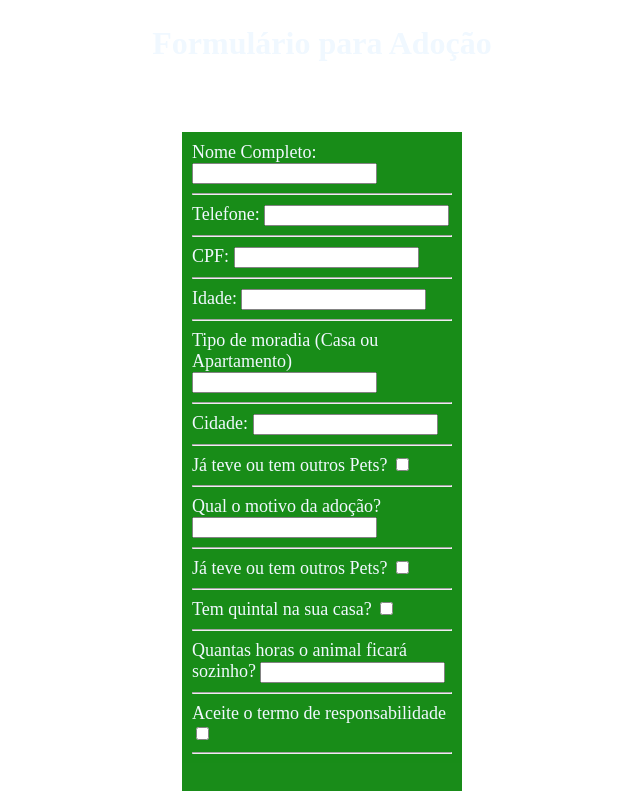
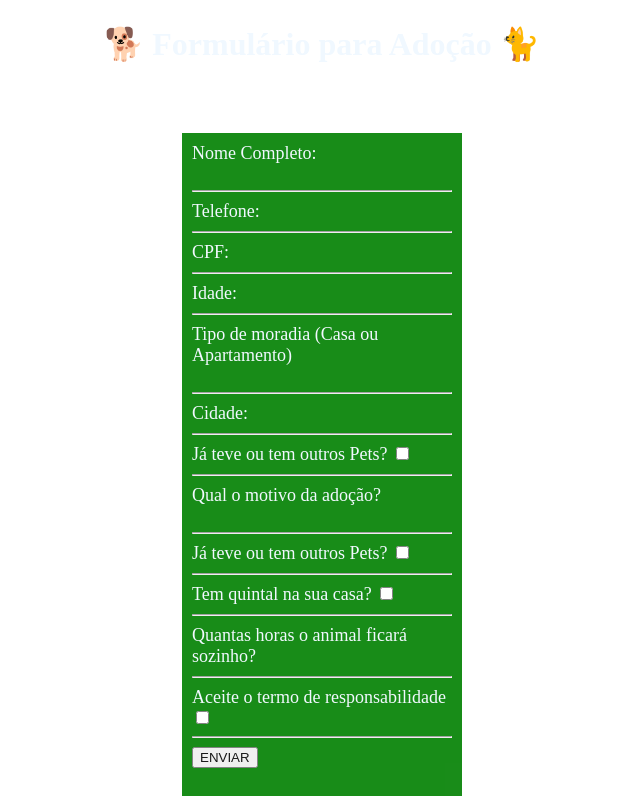
Before and after one commit to caiosantos-777/ATIVIDADE-DOGS, a plain HTML site: page index.html in a window 1280 px wide. Shown: the whole page, without its empty margins (318-958 px from the left). Drawn offline with Linux system fonts and the light colour scheme.

Commit message:
add - pronto

```diff
--- a/index.html
+++ b/index.html
@@ -11,7 +11,7 @@
 
     <header>
 
-        <h1> Formulário para Adoção </h1>
+        <h1>🐕 Formulário para Adoção 🐈</h1>
 
     </header>
 
@@ -57,6 +57,8 @@
                     <input type="checkbox" name=Quintal/>  <hr>
 
 
+                    <button type="submit" onclick="validarFormulario()">ENVIAR</button>
+
 
 
 
--- a/style.css
+++ b/style.css
@@ -29,3 +29,9 @@ h1 {
     margin-top: 25px;
 
 }
+
+input{
+    border: none;
+    background-color: green;
+    color: white;
+}
```
